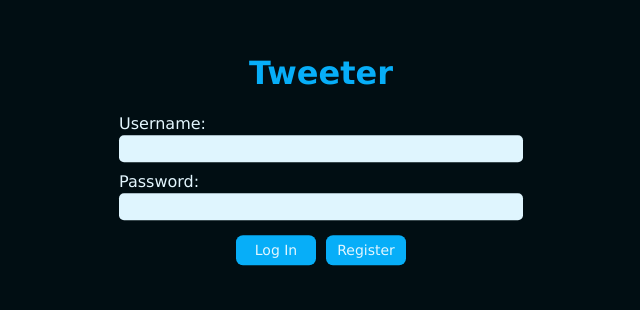
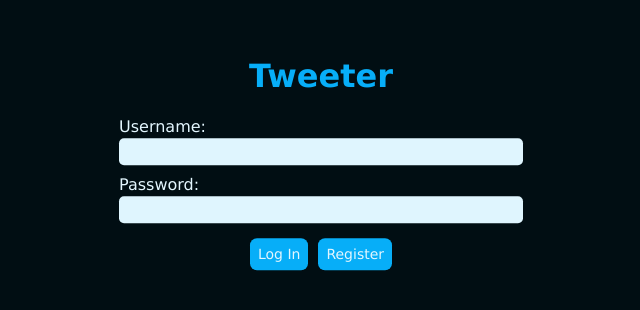
Before and after one commit to husaamkhan/tweeter, a React (Create React App) app: page / in a window 1280 px wide. Shown: the part 322-632 px from the top of the page, without its empty margins (319-959 px from the left). Built offline with nearby package versions, Linux system fonts and the light colour scheme.

Commit message:
fix: Fixed routing. Browser router now in app.js. Other pages will open now

```diff
--- a/src/App.css
+++ b/src/App.css
@@ -52,8 +52,8 @@ button {
 	font-size: 14px;
 	color: #e3f6fe;
 	background-color: #07aef8;
-	width: 80px;
-	height: 30px;
+	width: fit-content;
+	padding: 8px;
 	border: none;
 	border-radius: 7px;
 	transition: 0.2s;
--- a/src/App.js
+++ b/src/App.js
@@ -1,15 +1,18 @@
 import './App.css';
 import LogInPage from './LogInPage';
 import RegistrationPage from './RegistrationPage';
-import { Route, Routes, useHistory } from 'react-router-dom';
+import { BrowserRouter as Router, Route, Routes, useHistory } from 'react-router-dom';
 import { useState, useEffect } from 'react';
 
 function App() {
 	return (
 		<div className="App">
+			<Router>
 				<Routes>
-	  		<Route path="/" element={<LogInPage />}/>
+					<Route path="/" element={<LogInPage />} />
+					<Route path="/registration" element={<RegistrationPage />} />
 				</Routes>
+			</Router>
 	  	</div>
   	);
 }
--- a/src/LogInPage.js
+++ b/src/LogInPage.js
@@ -1,12 +1,15 @@
 import './LogInPage.css';
+import { useNavigate } from 'react-router-dom';
 
 const LogInPage = () => {
-	const logInClick = () => {
+	const navigate = useNavigate();
+
+	const handleLogInClick = () => {
 		alert("log in button clicked!");
 	}
 
-	const registerClick = () => {
-		alert("register button clicked!");
+	const handleRegisterClick = () => {
+		navigate("/registration")
 	}
 
 	return (
@@ -23,8 +26,8 @@ const LogInPage = () => {
 				</div>
 			</div>
 			<div log-in-buttons>
-				<button onClick={logInClick}>Log In</button>
-				<button onClick={registerClick}>Register</button>
+				<button onClick={handleLogInClick}>Log In</button>
+				<button onClick={handleRegisterClick}>Register</button>
 			</div>
 		</div>
 	)
--- a/src/index.js
+++ b/src/index.js
@@ -2,16 +2,11 @@ import React from 'react';
 import ReactDOM from 'react-dom/client';
 import './index.css';
 import App from './App';
-import { BrowserRouter as Router, Route, Routes } from 'react-router-dom';
 
 
 const root = ReactDOM.createRoot(document.getElementById('root'));
 root.render(
-  <React.StrictMode>
-	<Router>
-		<Routes>
-			<Route path="/" element={<App />} />
-		</Routes>
-	</Router>
-  </React.StrictMode>
+	<React.StrictMode>
+		<App />
+	</React.StrictMode>
 );
```
Lines whose indentation alone changed are shown as unchanged.
